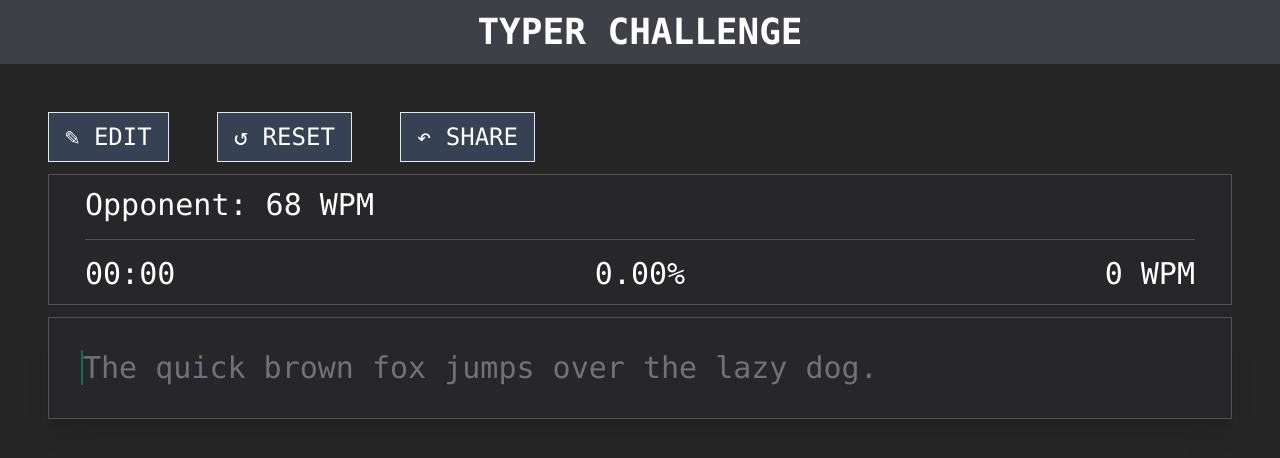
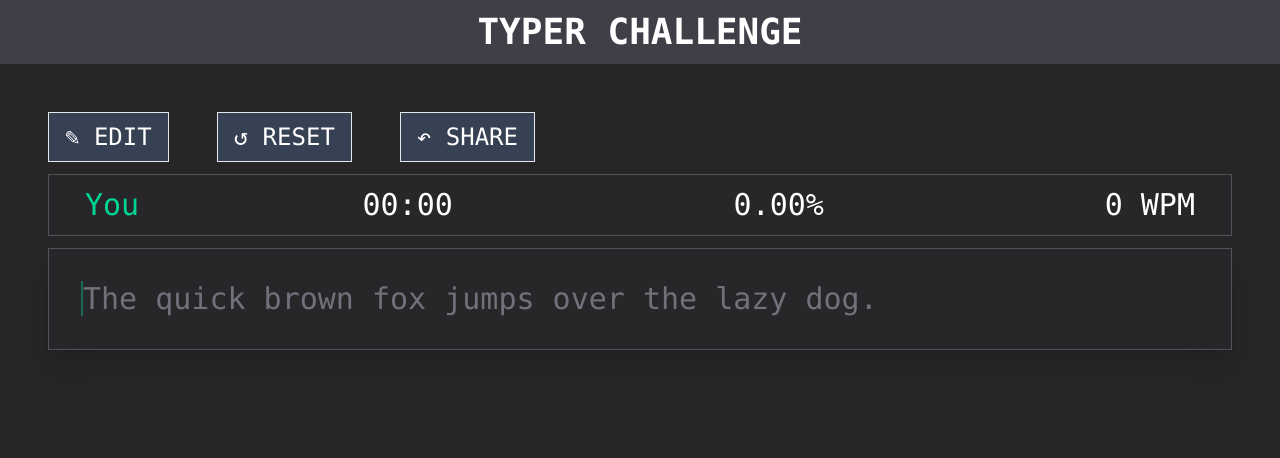
Before and after one commit to nomnng/TyperChallenge, a React (Vite) app: page / in a window 1280 px wide. Shown: the top 458 px of the page. Built offline with nearby package versions, Linux system fonts and the light colour scheme.

Commit message:
Addded opponent stats

```diff
--- a/src/components/App.tsx
+++ b/src/components/App.tsx
@@ -35,12 +35,15 @@ function App() {
 	};
 
 	const onSettingsSaved = (text: string) => {
+		if (text !== textData.text) {
+			setOpponentLogger(null);
+			setTextData(createTextData(text));
+		}
 		setSettingsOpened(false);
-		setTextData(createTextData(text));
 		onReset();
 	};
 
-	const loadHistoryAsOpponent = () => {
+	const loadAsOpponent = () => {
 		setOpponentLogger(logger.duplicate());
 		onReset();
 	};
@@ -56,17 +59,28 @@ function App() {
 					<Button onClick={() => onReset()}>↺ RESET</Button>
 					<Button onClick={() => {}}>↶ SHARE</Button>
 					{isTypingFinished &&
-						<Button onClick={() => loadHistoryAsOpponent()}>LOAD AS OPPONENT</Button>
+						<Button onClick={() => loadAsOpponent()}>LOAD AS OPPONENT</Button>
 					}
 				</div>
 				<div className="text-3xl py-3 px-9 border-1 border-zinc-600 bg-zinc-800">
-					<div className="border-b border-zinc-600 pb-4 mb-4">
-						Opponent: 68 WPM
-					</div>
+					{opponentLogger &&
+						<div className="border-b border-zinc-600 pb-2 mb-2">
+							<TypingStats
+								key={typeStatsResetId + 1}
+								logger={opponentLogger}
+								typingStatus={typingStatus}
+								name={<span className="text-red-500">Opponent</span>}
+								stopOnFinish={false}
+							/>
+						</div>
+					}
+
 					<TypingStats
 						key={typeStatsResetId}
 						logger={logger}
 						typingStatus={typingStatus}
+						name={<span className="text-emerald-400">You</span>}
+						stopOnFinish={true}
 					/>
 				</div>
 				<div className="relative bg-zinc-800 border border-zinc-600 p-8 shadow-xl w-full">
--- a/src/components/TypingStats.tsx
+++ b/src/components/TypingStats.tsx
@@ -5,26 +5,39 @@ import { TypingStatus } from "@/components/types";
 interface TypingStatsProps {
 	logger: TypingLogger;
 	typingStatus: TypingStatus;
+	stopOnFinish: boolean;
+	name: string;
 };
 
-function TypingStats({logger, typingStatus}: TypingStatsProps) {
+function TypingStats({logger, typingStatus, stopOnFinish, name}: TypingStatsProps) {
 	const [timeElapsed, setTimeElapsed] = useState(0);
 	const [typedWords, setTypedWords] = useState(0);
 	const [totalWords, setTotalWords] = useState(0);
 
 	const updateStats = () => {
-		setTimeElapsed(logger.getTimeSinceStart());
+		if (!stopOnFinish && !logger.hasMoreEntries()) {
+			setTimeElapsed(logger.getCurrentTimestamp());
+		} else {
+			setTimeElapsed(logger.getTimeSinceStart());
+		}
+
 		setTypedWords(logger.getCurrentCorrectWordCount());
 		setTotalWords(logger.getTotalWordCount());
 	};
 
 	useEffect(() => {
-		if (typingStatus !== TypingStatus.InProgress) {
+		if (
+			typingStatus === TypingStatus.Ready ||
+			(stopOnFinish && typingStatus === TypingStatus.Finished)
+		) {
 			return;
 		}
 
 		let interval: ReturnType<typeof setInterval> = setInterval(() => {
 			updateStats();
+			if (!stopOnFinish && !logger.hasMoreEntries()) {
+				clearInterval(interval);
+			}
 		}, 500);
 
 		return () => {
@@ -47,7 +60,8 @@ function TypingStats({logger, typingStatus}: TypingStatsProps) {
 	const completionTextColor = completion === 1 ? "text-green-500" : "";
 
 	return (
-		<div className="grid grid-cols-3 w-full">
+		<div className="grid grid-cols-4 w-full">
+			<div className=	"justify-self-start">{name}</div>
 			<div className="justify-self-start">{formatTime(timeElapsed)}</div>
 			<div className={"justify-self-center " + completionTextColor}>{(completion * 100).toFixed(2)}%</div>
 			<div className="justify-self-end">{Math.floor(wpm)} WPM</div>
--- a/src/utils/TypingLogger.ts
+++ b/src/utils/TypingLogger.ts
@@ -56,6 +56,11 @@ export class TypingLogger {
 		return entry?.correctWords ?? null;
 	}
 
+	getCurrentTimestamp() {
+		const entry = this.getCurrentEntry();
+		return entry?.timestamp ?? null;
+	}
+
 	getTotalWordCount() {
 		return this.textData.words.length;
 	}
```
